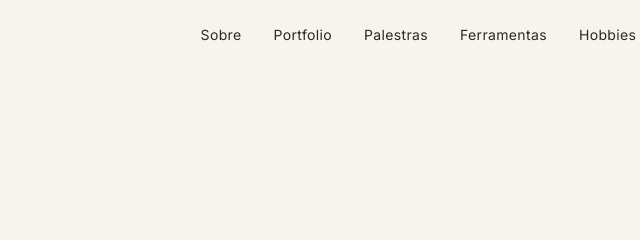
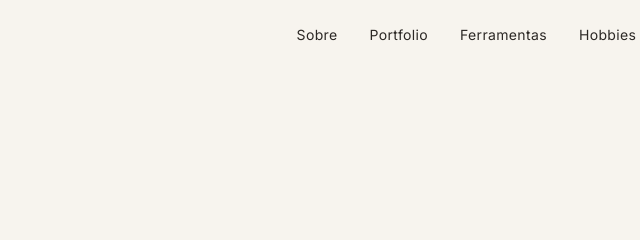
Before and after one commit to mapreuss/Site2026, an Eleventy site: page src/index.html in a window 1280 px wide. Shown: the top 240 px of the page, 533-1173 px from the left. Built offline with nearby package versions, Linux system fonts and the light colour scheme; Eleventy itself is replaced by a stand-in of ours; files that its build step writes are made by us from their sources.

Commit message:
Remove Palestras do menu

```diff
--- a/src/_includes/partials/navigation.njk
+++ b/src/_includes/partials/navigation.njk
@@ -1,7 +1,6 @@
 <ul>
     <li><a href="/index/#sobre">Sobre</a></li>
     <li><a href="/portfolio/">Portfolio</a></li>
-    <li><a href="/index/#palestras">Palestras</a></li>
     <li><a href="/index/#ferramentas">Ferramentas</a></li>
     <li><a href="/index/#hobbies">Hobbies</a></li>
     <li><a href="/index/#contato">Contato</a></li>
```
